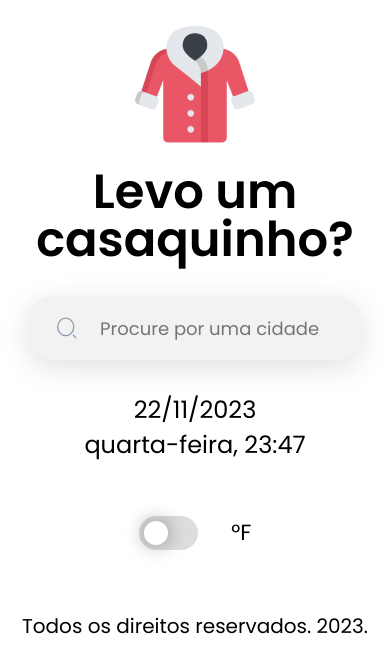
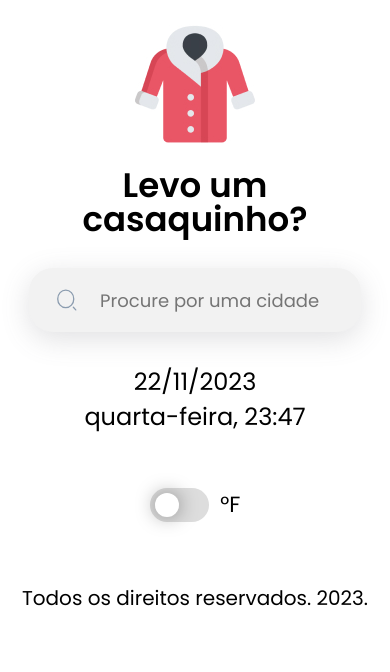
Before and after one commit to luiz-gustavo-alves/weather-report, a React (Vite) app: page /current in a window 390 px wide. Shown: the top 672 px of the page. Built offline with nearby package versions, Linux system fonts and the light colour scheme; no server answers.

Commit message:
style: fixes to responsive layout

```diff
--- a/src/components/Dashboard/Menu/Options/style.js
+++ b/src/components/Dashboard/Menu/Options/style.js
@@ -3,6 +3,7 @@ import styled from 'styled-components';
 export const Container = styled.div`
   display: flex;
   align-items: center;
+  justify-content: center;
   gap: 1.5em;
   font-size: 22px;
   margin: 1em 4em;
@@ -60,5 +61,6 @@ export const Container = styled.div`
 
   @media (max-width: 1214px) {
     justify-content: center;
+    gap: 0.5em;
   }
 `;
--- a/src/components/Dashboard/Menu/Searchbar/style.js
+++ b/src/components/Dashboard/Menu/Searchbar/style.js
@@ -21,6 +21,7 @@ export const Logo = styled.div`
 
     h1 {
       margin: 0 1em;
+      font-size: 34px;
     }
   }
 `;
--- a/src/components/Dashboard/Menu/style.js
+++ b/src/components/Dashboard/Menu/style.js
@@ -17,12 +17,16 @@ export const MainContent = styled.div`
   display: flex;
   flex-direction: column;
   justify-content: space-evenly;
-  gap: 2em;
   height: 100%;
+
+  @media (max-width: 1214px) {
+    gap: 2em;
+  }
 `;
 
 export const Footer = styled.div`
   margin: 0 auto;
   margin-top: 0.6em;
   font-size: 20px;
+  text-align: center;
 `;
--- a/src/pages/Dashboard/CurrentWeather/style.js
+++ b/src/pages/Dashboard/CurrentWeather/style.js
@@ -30,11 +30,10 @@ export const Card = styled.div`
   justify-content: center;
   padding: 25px;
   gap: 10px;
-  background-color: #4d4499;
+  background: linear-gradient(#4d4494, #4f43ae);
   border-radius: 25px;
   color: #ffffff;
   font-weight: 500;
-  min-width: 300px;
 
   .details {
     font-size: 18px;
--- a/src/pages/Dashboard/style.js
+++ b/src/pages/Dashboard/style.js
@@ -52,9 +52,7 @@ export const NavOptions = styled.div`
   }
 
   @media (max-width: 700px) {
-    flex-direction: column;
     gap: 1em;
-    margin-bottom: 0.5em;
 
     button {
       font-size: 28px;
@@ -89,18 +87,17 @@ export const CityContainer = styled.div`
   @media (max-width: 700px) {
     .name {
       font-size: 52px;
-      text-align: center;
       word-break: break-word;
       white-space: inherit;
       max-width: none;
       overflow-x: hidden;
       overflow-y: hidden;
       margin-bottom: 0.3em;
+      line-height: normal;
     }
 
     .coordinates {
       font-size: 18px;
-      text-align: center;
     }
   }
 `;
```
